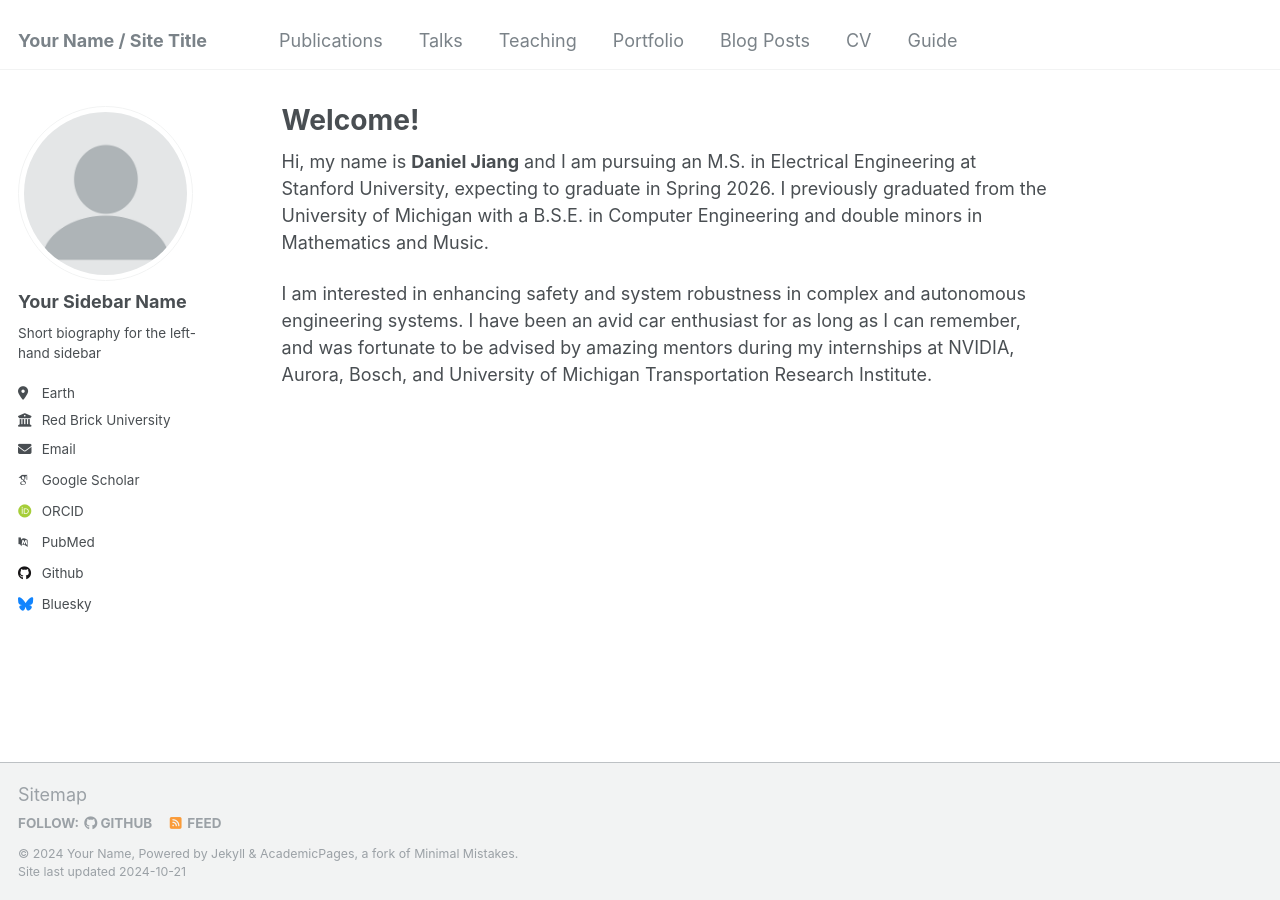
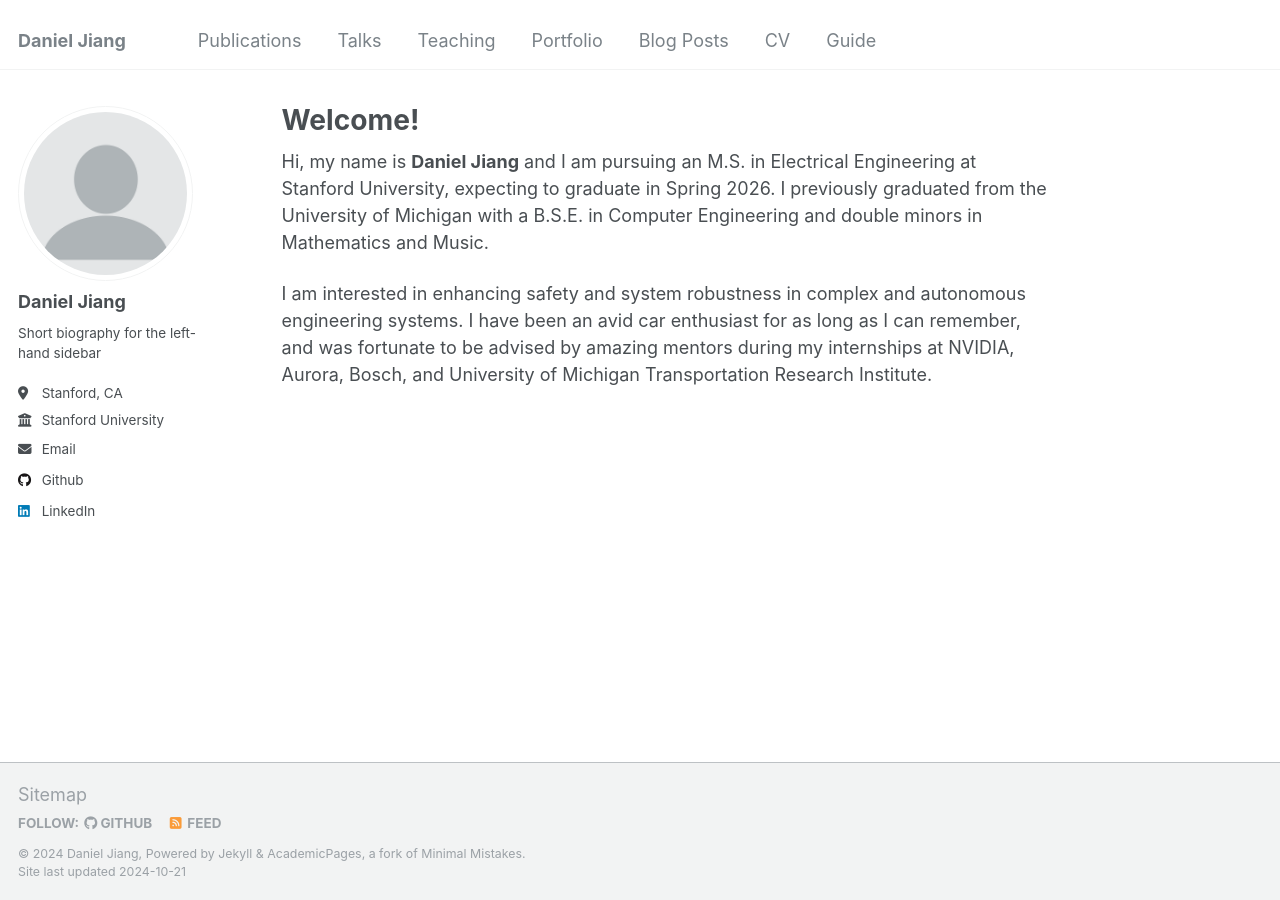
Before and after one commit to danieljiang520/danieljiang520.github.io, a Jekyll site: the page built from _pages/about.md, in a window 1280 px wide. Built offline with Jekyll 4.4.1, drawn with Linux system fonts in a browser that asks for light colours; some web fonts are replaced.

Commit message:
edited config

```diff
--- a/_config.yml
+++ b/_config.yml
@@ -8,13 +8,13 @@
 
 # Basic Site Settings
 locale                   : "en-US"
-title                    : "Your Name / Site Title"
+title                    : "Daniel Jiang"
 title_separator          : "-"
-name                     : &name "Your Name"
+name                     : &name "Daniel Jiang"
 description              : &description "personal description"
-url                      : https://academicpages.github.io # the base hostname & protocol for your site e.g. "https://mmistakes.github.io"
+url                      : https://danieljiang520.github.io # the base hostname & protocol for your site e.g. "https://mmistakes.github.io"
 baseurl                  : "" # the subpath of your site, e.g. "/blog"
-repository               : "academicpages/academicpages.github.io"
+repository               : "danieljiang520/danieljiang520.github.io"
 
 # Site Author - The following control what appear as part of the author content on the side bar.
 #               If a field is blank the icon and link will not appear, otherwise it will be shown.
@@ -22,33 +22,33 @@ repository               : "academicpages/academicpages.github.io"
 author:
   # Biographic information
   avatar           : "profile.png"
-  name             : "Your Sidebar Name"
+  name             : "Daniel Jiang"
   pronouns         : # example: "she/her"
   bio              : "Short biography for the left-hand sidebar"
-  location         : "Earth"
-  employer         : "Red Brick University"
+  location         : "Stanford, CA"
+  employer         : "Stanford University"
   uri              : # URL
-  email            : "none@example.org"
+  email            : "danieldj [at] stanford [dot] edu"
 
   # Academic websites
   arxiv            : # URL - Update with the correct link to your profile
-  googlescholar    : "https://scholar.google.com/citations?user=PS_CX0AAAAAJ"
+  googlescholar    : # "https://scholar.google.com/citations?user=PS_CX0AAAAAJ"
   impactstory      : # URL
-  orcid            : "http://orcid.org/yourorcidurl"
+  orcid            : # "http://orcid.org/yourorcidurl"
   semantic         : # URL
-  pubmed           : "https://www.ncbi.nlm.nih.gov/pubmed/?term=john+snow"
+  pubmed           : # "https://www.ncbi.nlm.nih.gov/pubmed/?term=john+snow"
   researchgate     : # URL
 
   # Repositories and software development
   bitbucket        : # Username - Update with your username on the site
   codepen          : # Username
   dribbble         : # Username
-  github           : "academicpages"
+  github           : "danieldj"
   kaggle           : # Username
   stackoverflow    : # User number or user number and name (i.e., use "1" or "1/jeff-atwood")
 
   # Social media
-  bluesky          : "bsky.app" # Replace this with you Bluesky username
+  bluesky          : # "bsky.app" # Replace this with you Bluesky username
   facebook         : # Username
   flickr           : # Username
   foursquare       : # Username
@@ -57,7 +57,7 @@ author:
   keybase          : # Username
   instagram        : # Username
   lastfm           : # Username
-  linkedin         : # Username
+  linkedin         : "danieljiangdj"
   mastodon         : # URL
   medium           : # URL
   pinterest        : # Username
```
